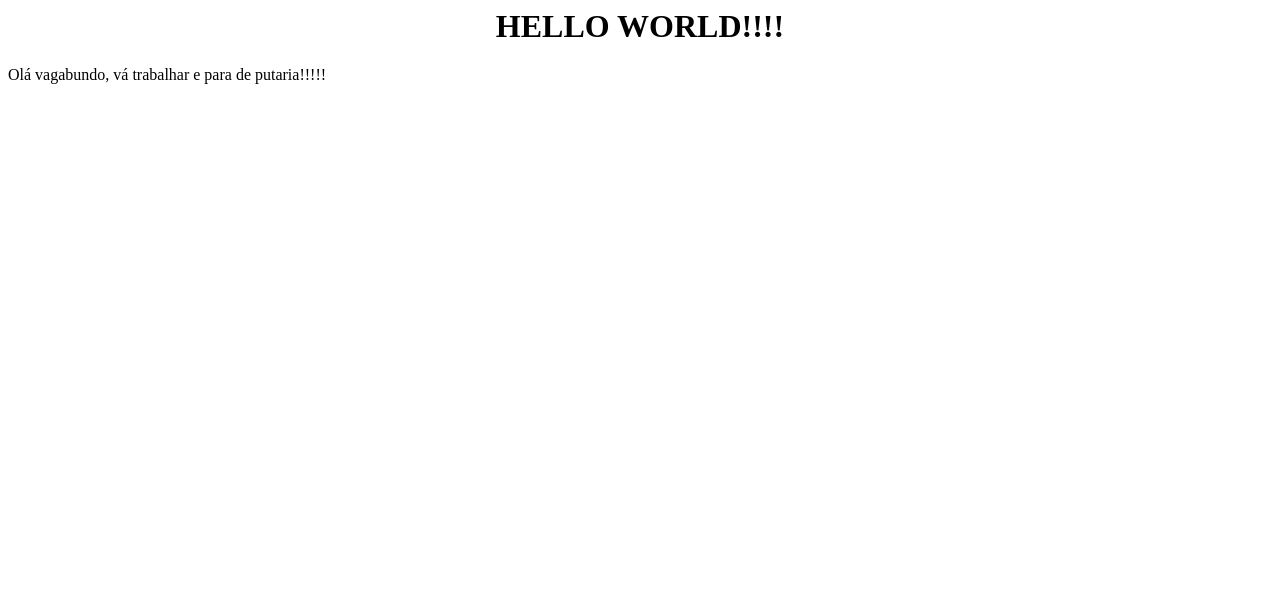
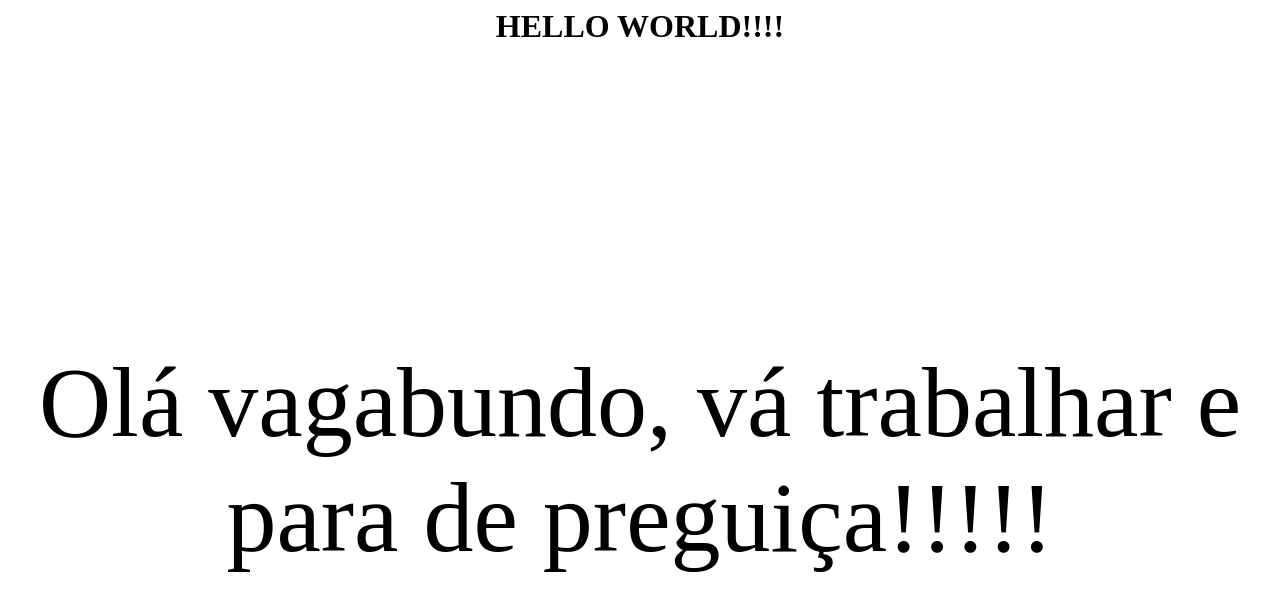
Before and after one commit to AleDatt/Curioso, a plain HTML site: page index.html in a window 1280 px wide. Drawn offline with Linux system fonts and the light colour scheme.

Commit message:
versão melhorada

```diff
--- a/index.html
+++ b/index.html
@@ -5,6 +5,6 @@
 </head>
 <body>
 	<center><h1>HELLO WORLD!!!!</h1></center>
-		<p>Olá vagabundo, vá trabalhar e para de putaria!!!!!</p>
+	<center><p style="font-size:100px; padding-top: 25vh;">Olá vagabundo, vá trabalhar e para de preguiça!!!!!</p></center>
 </body>
 </html>
```
